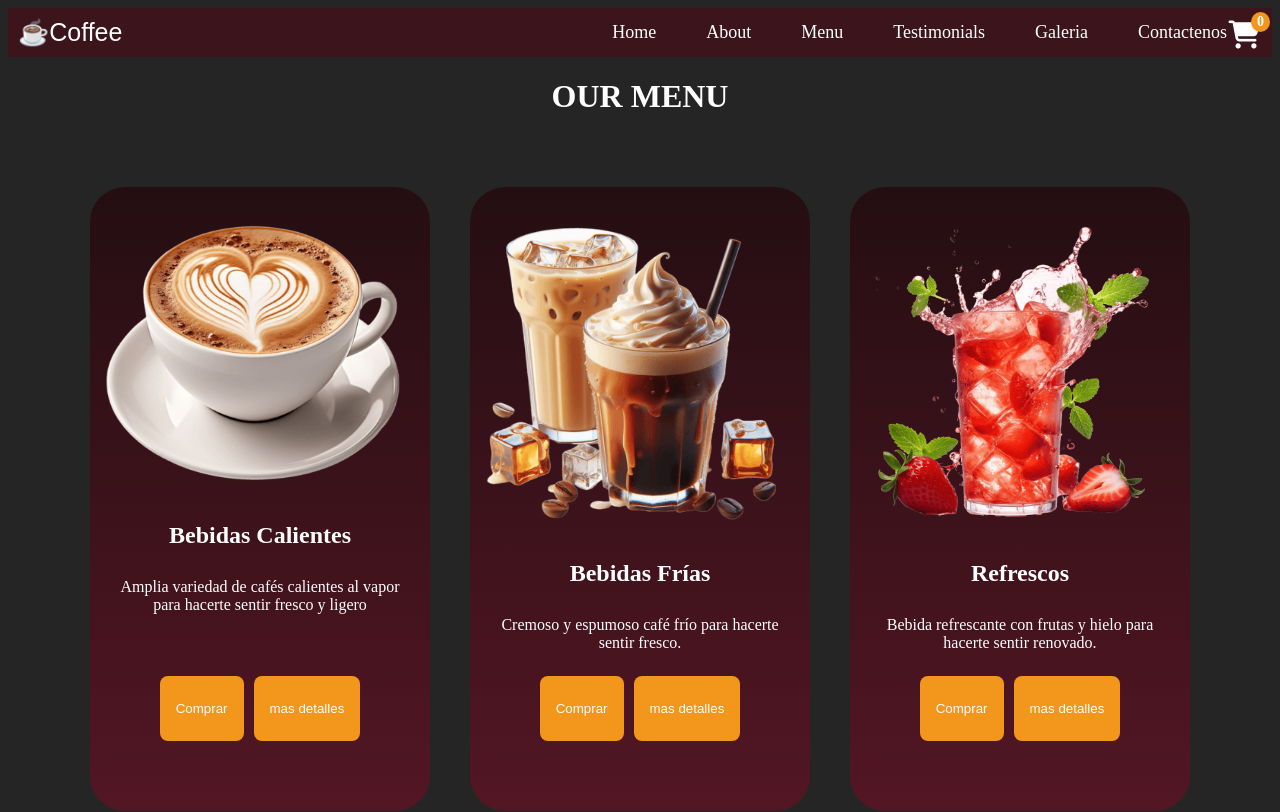
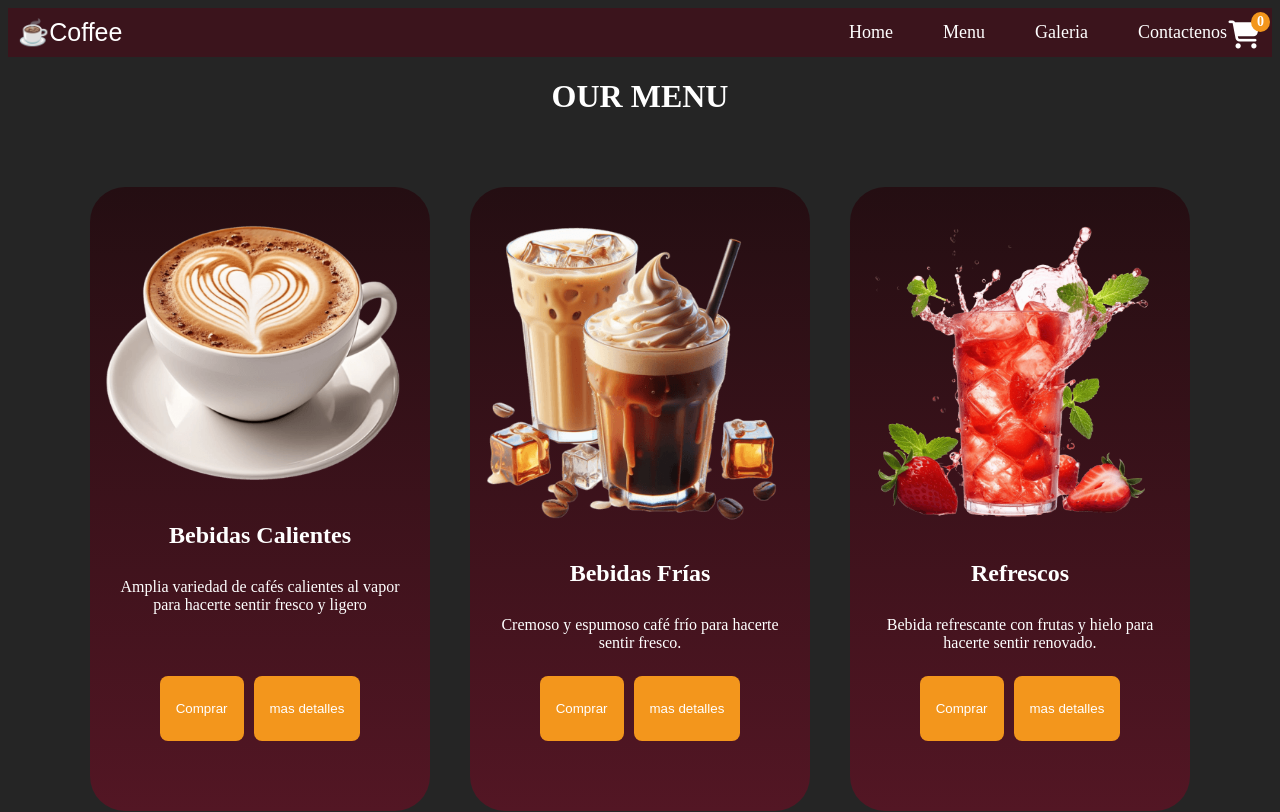
Before and after one commit to karlalobaton21-commits/Tienda, a plain HTML site: page menu.html in a window 1280 px wide. Shown: the top 812 px of the page. Drawn offline with Linux system fonts and the light colour scheme; a script that the page names is missing; a web font is replaced by a local one.

Commit message:
actualizando menu

```diff
--- a/menu.html
+++ b/menu.html
@@ -22,9 +22,7 @@
         <nav class="nav">
             <ul>
                 <li><a href="./index.html">Home</a></li>
-                <li><a href="#">About</a></li>
                 <li><a href="./menu.html">Menu</a></li>
-                <li><a href="#">Testimonials</a></li>
                 <li><a href="./galeria.html">Galeria</a></li>
                 <li><a href="./contactenos.html">Contactenos</a></li>
            </ul>
```
